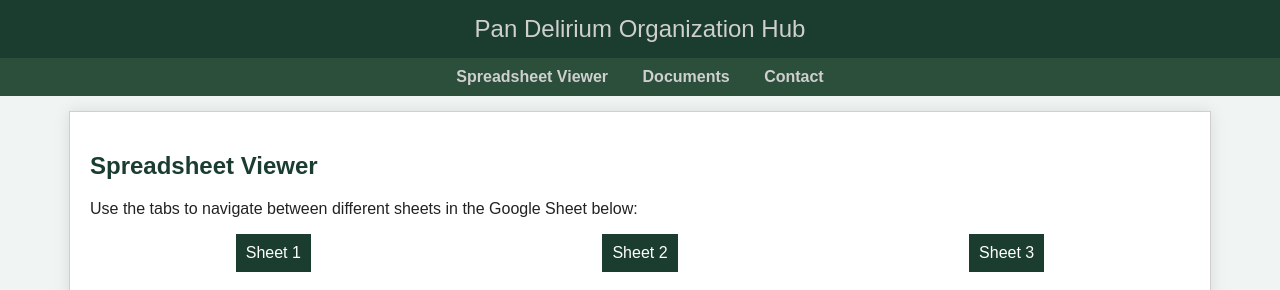
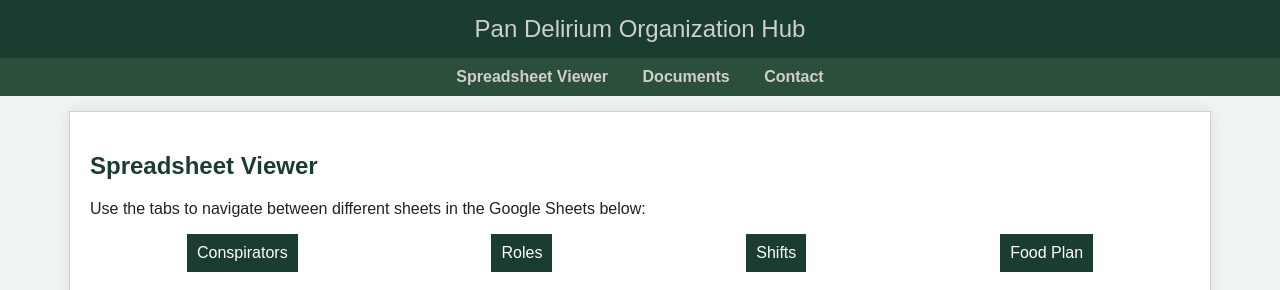
Before and after one commit to Pan-Delirium/organization, a plain HTML site: page index.html in a window 1280 px wide. Shown: the top 290 px of the page. Drawn offline with nearby package versions, Linux system fonts and the light colour scheme; grey boxes are pictures that could not be loaded.

Commit message:
4 definitive tabs for now

```diff
--- a/index.html
+++ b/index.html
@@ -94,24 +94,28 @@
 
 <section id="spreadsheet">
     <h2>Spreadsheet Viewer</h2>
-    <p>Use the tabs to navigate between different sheets in the Google Sheet below:</p>
+    <p>Use the tabs to navigate between different sheets in the Google Sheets below:</p>
 
     <!-- Tabs for sheets -->
     <div class="tabs">
-        <button class="tab-button" data-tab="sheet1">Sheet 1</button>
-        <button class="tab-button" data-tab="sheet2">Sheet 2</button>
-        <button class="tab-button" data-tab="sheet3">Sheet 3</button>
+        <button class="tab-button" data-tab="sheet1">Conspirators</button>
+        <button class="tab-button" data-tab="sheet2">Roles</button>
+        <button class="tab-button" data-tab="sheet3">Shifts</button>
+        <button class="tab-button" data-tab="sheet4">Food Plan</button>
     </div>
 
     <!-- Google Sheet Embed iframes -->
-    <div id="sheet2" class="tab-content">
+    <div id="sheet1" class="tab-content">
         <iframe src="https://docs.google.com/spreadsheets/d/e/2PACX-1vRFFa6nZa52yGX5ZlkjDtpbPe2mmCqANjQqUww8bn27BfwUWD0yAEQARDYNzTV-a8IB7eIKImHJHEVH/pubhtml?gid=0&amp;single=true&amp;widget=true&amp;headers=false"></iframe>
     </div>
-    <div id="sheet1" class="tab-content">
+    <div id="sheet2" class="tab-content">
         <iframe src="https://docs.google.com/spreadsheets/d/e/2PACX-1vRFFa6nZa52yGX5ZlkjDtpbPe2mmCqANjQqUww8bn27BfwUWD0yAEQARDYNzTV-a8IB7eIKImHJHEVH/pubhtml?gid=242580733&amp;single=true&amp;widget=true&amp;headers=false"></iframe>
     </div>
     <div id="sheet3" class="tab-content">
-        <iframe src="https://docs.google.com/spreadsheets/d/e/2PACX-1vT9_w6Fv6c9lnshqgcnCEroevbd5MIbEvjl93sR6m_f_hjbGmyFTR9qMFDJ5zA9zZsT20fNryg7fHNRv/pubhtml?widget=true&amp;headers=false"></iframe>
+        <iframe src="https://docs.google.com/spreadsheets/d/e/2PACX-1vRFFa6nZa52yGX5ZlkjDtpbPe2mmCqANjQqUww8bn27BfwUWD0yAEQARDYNzTV-a8IB7eIKImHJHEVH/pubhtml?gid=386786640&amp;single=true&amp;widget=true&amp;headers=false"></iframe>
+    </div>
+    <div id="sheet4" class="tab-content">
+        <iframe src="https://docs.google.com/spreadsheets/d/e/2PACX-1vRFFa6nZa52yGX5ZlkjDtpbPe2mmCqANjQqUww8bn27BfwUWD0yAEQARDYNzTV-a8IB7eIKImHJHEVH/pubhtml?gid=673172336&amp;single=true&amp;widget=true&amp;headers=false"></iframe>
     </div>
 </section>
 
```
